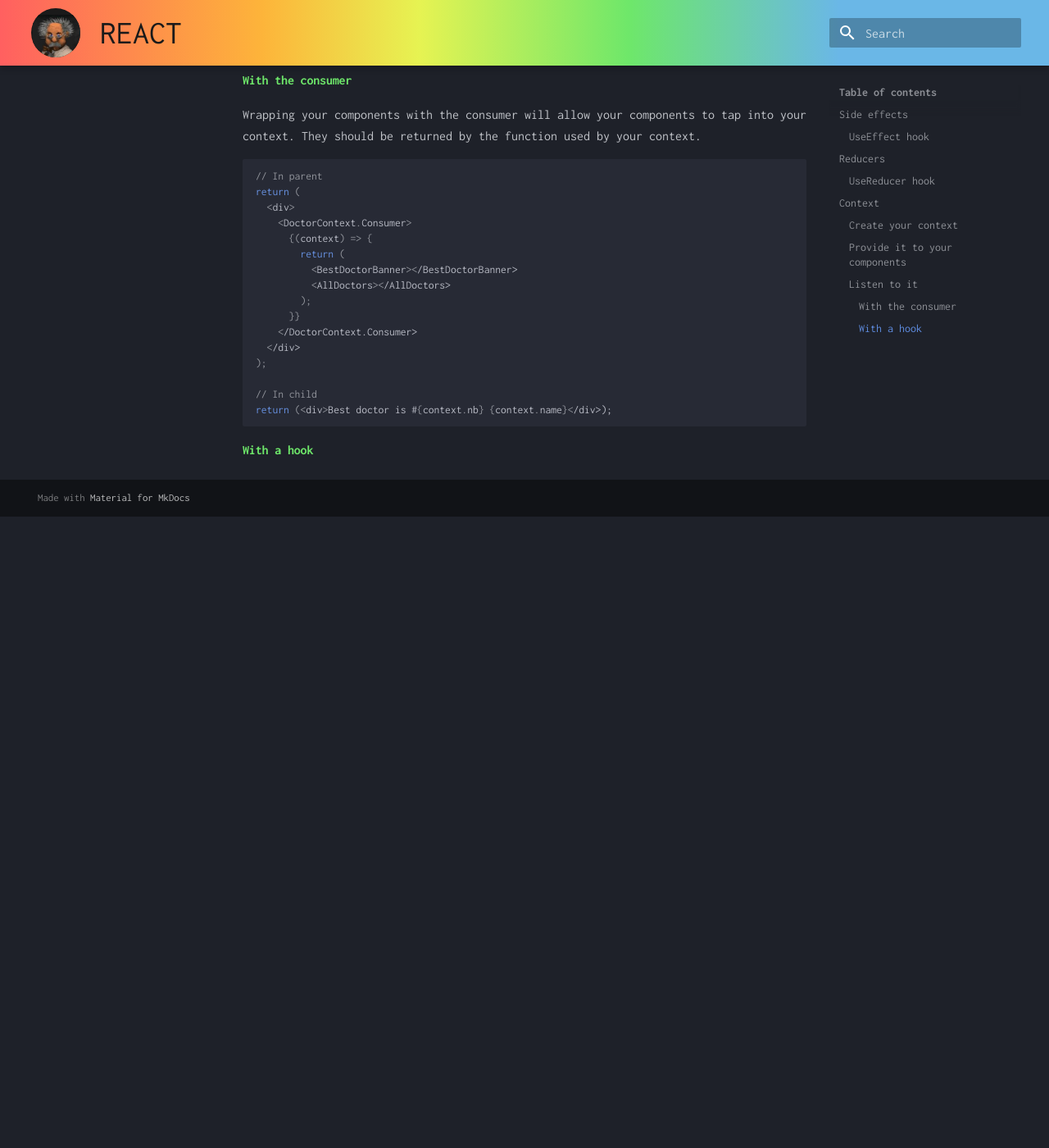
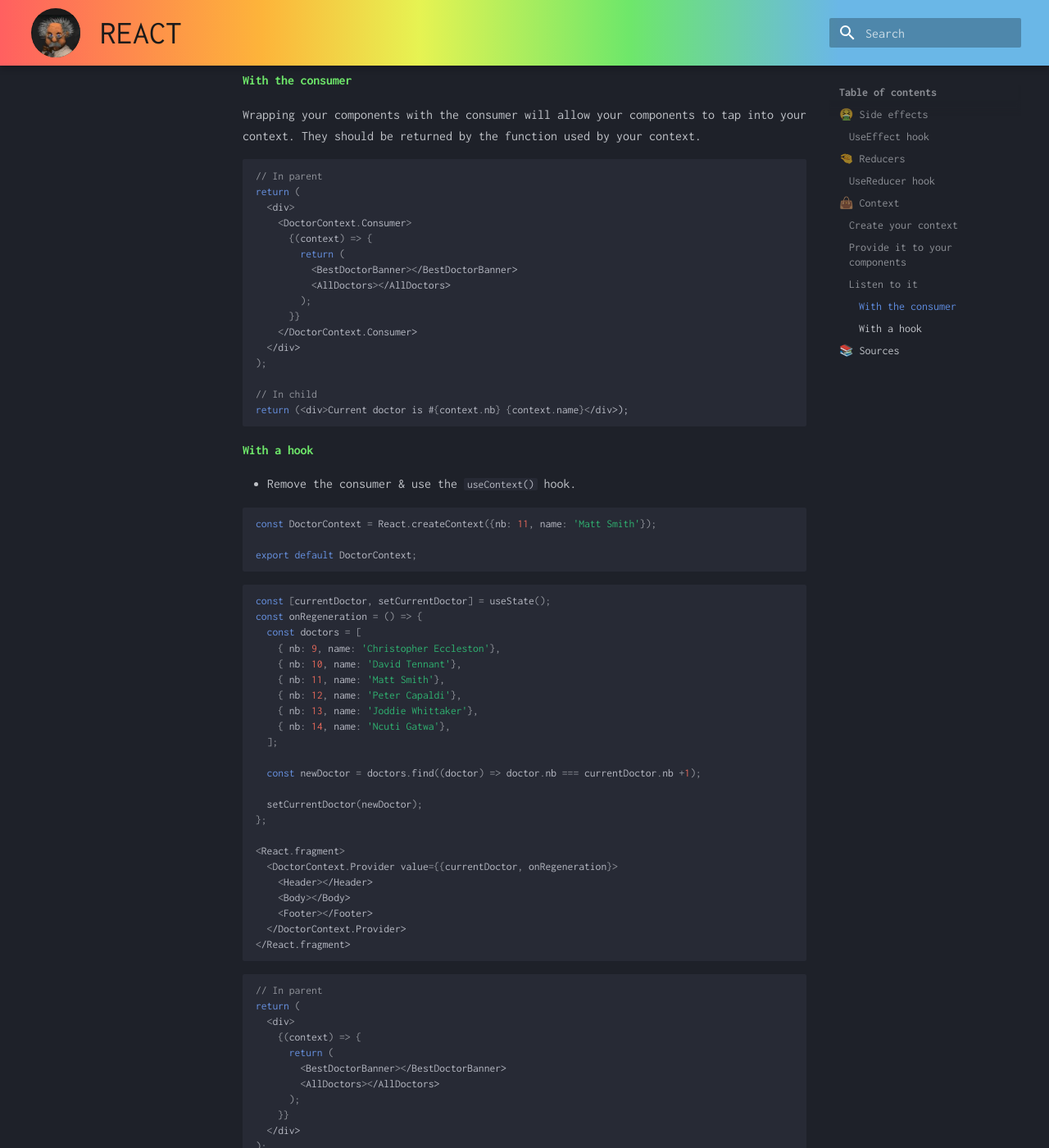
Before and after one commit to keninette/cheatsheets, an MkDocs documentation site: the page built from docs/learning/react.md, in a window 1280 px wide and 1400 px high, scrolled down 2101 px. Shown: the whole window at 82% size. Built offline with MkDocs 1.6.1 and Material for MkDocs 9.7.7, drawn with Linux system fonts in a browser that asks for light colours; before the commit the page ends 2731 px from its top, so only the background shows below that; some of the changed text lies outside the part shown.

Commit message:
Add notes for ongoing react & gcp courses

````diff
--- a/docs/learning/react.md
+++ b/docs/learning/react.md
@@ -5,9 +5,9 @@ tags:
 
 [🏡 Home](../index.md) > [Learning](index.md)
 
-# React
+# ⚛️ React
 
-## Side effects
+## 🤮 Side effects
 [URL](https://circle.udemy.com/course/react-the-complete-guide-incl-redux/learn/lecture/25500210#overview)
 
 Everything that is not about rendering UI or reacting to user input:
@@ -26,7 +26,7 @@ useEffect(myFunction, [dependencies]);
   - You can return a function (which is called a Cleanup function), that will be executed BEFORE the function passed as argument runs (except for the very first time);
 - `[dependencies]`: array of dependencies. If it's empty, it will only be executed the very first time the component is evaluation.
 
-## Reducers
+## 🤏 Reducers
 
 ### UseReducer hook
 [URL](https://circle.udemy.com/course/react-the-complete-guide-incl-redux/learn/lecture/25599224#overview)
@@ -44,7 +44,7 @@ const [state, dispatchFunction] = useReducer(reducerFunction, initialState, init
 - `initialState`: the initial state
 - `initFunction`: an init function for the state in case it's complex
 
-## Context
+## 👜 Context
 [URL](https://circle.udemy.com/course/react-the-complete-guide-incl-redux/learn/lecture/25599246#overview)
 
 It is used when you forward state to multiple components, it can also be called store.
@@ -60,10 +60,10 @@ export default DoctorContext;
 In order to tap into a context, you'll need your context to wrap your components. Then it will be available in your components & all their children.
 
 ```js
-const [bestDoctor, setBestDoctor] = useState();
+const [currentDoctor, setCurrentDoctor] = useState();
 
 <React.fragment>
-  <DoctorContext.Provider value={bestDoctor}>
+  <DoctorContext.Provider value={currentDoctor}>
     <Header></Header>
     <Body></Body>
     <Footer></Footer>
@@ -91,7 +91,69 @@ return (
 );
 
 // In child
-return (<div>Best doctor is #{context.nb} {context.name}</div>);
+return (<div>Current doctor is #{context.nb} {context.name}</div>);
 ```
 
 #### With a hook
+
+- Remove the consumer & use the `useContext()` hook.
+
+```js
+const DoctorContext = React.createContext({nb: 11, name: 'Matt Smith'});
+
+export default DoctorContext;
+```
+
+```js
+const [currentDoctor, setCurrentDoctor] = useState();
+const onRegeneration = () => {
+  const doctors = [
+    { nb: 9, name: 'Christopher Eccleston'},
+    { nb: 10, name: 'David Tennant'},
+    { nb: 11, name: 'Matt Smith'},
+    { nb: 12, name: 'Peter Capaldi'},
+    { nb: 13, name: 'Joddie Whittaker'},
+    { nb: 14, name: 'Ncuti Gatwa'},
+  ];
+
+  const newDoctor = doctors.find((doctor) => doctor.nb === currentDoctor.nb +1);
+
+  setCurrentDoctor(newDoctor);
+};
+
+<React.fragment>
+  <DoctorContext.Provider value={{currentDoctor, onRegeneration}>
+    <Header></Header>
+    <Body></Body>
+    <Footer></Footer>
+  </DoctorContext.Provider>
+</React.fragment>
+```
+
+```js
+// In parent
+return (
+  <div>
+    {(context) => {
+      return (
+        <BestDoctorBanner></BestDoctorBanner>
+        <AllDoctors></AllDoctors>
+      );
+    }}
+  </div>
+);
+
+// In child
+import React, { useContext } from 'react';
+import DoctorContext from '../../store/doctor-context';
+
+const context = useContext(DoctorContext);
+
+return (<div>
+  Current doctor is #{context.nb} {context.name}
+  <Button onClick={context.onRegeneration()}>I don't want to go</Button>
+</div>);
+```
+
+## 📚️ Sources
+- [Udemy react course](https://circle.udemy.com/course/react-the-complete-guide-incl-redux/learn/lecture/25595340#overview)
````
Also changed, not shown: docs/learning/gcp.md (+36 -12 lines), docs/img/welcome.gif (added).
